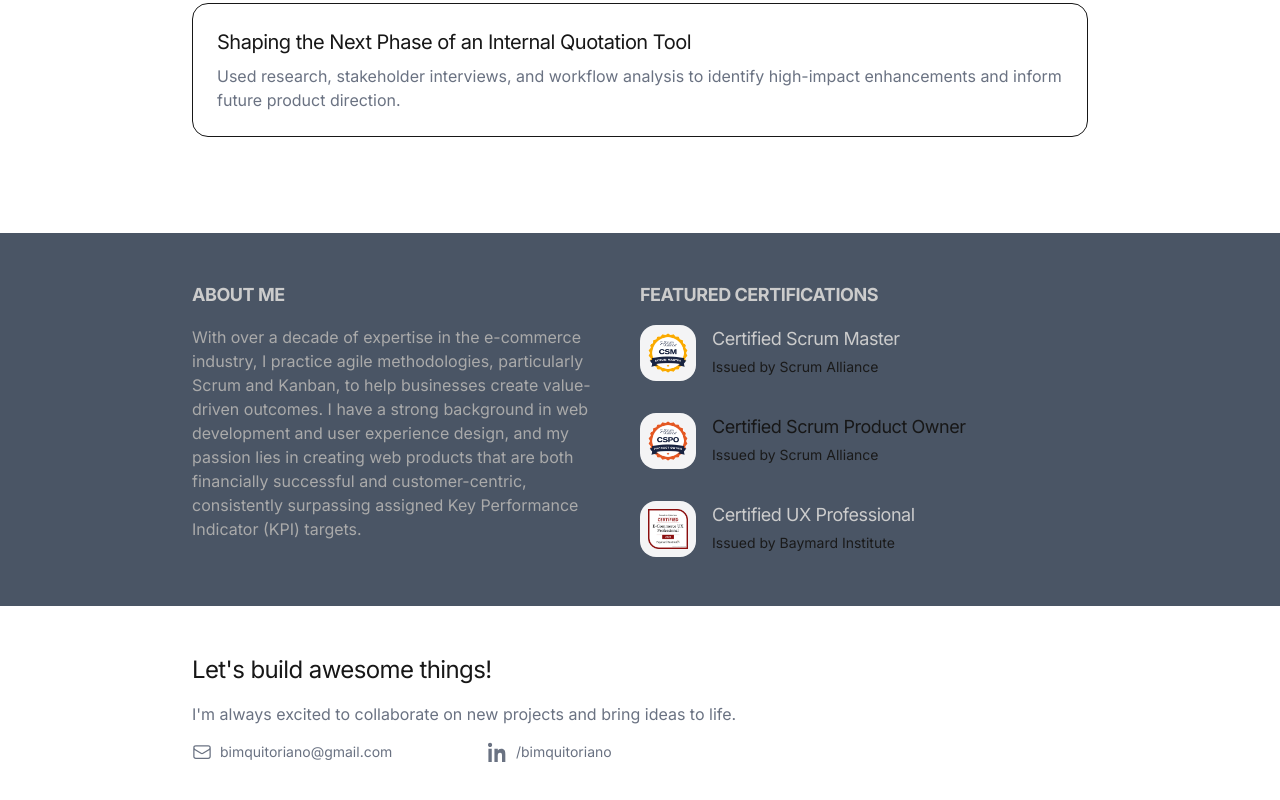
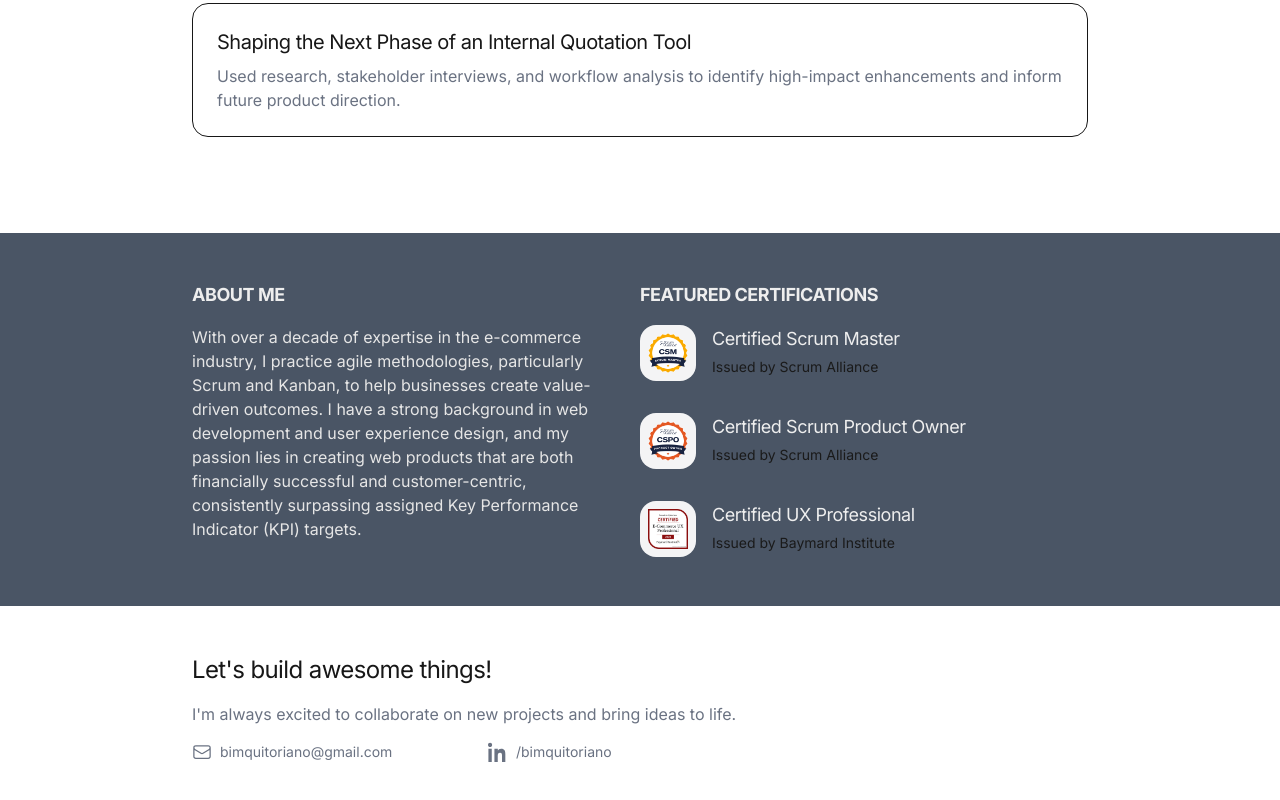
Before and after one commit to bernadetteq/portfolio, a Next.js app: page / in a window 1280 px wide. Shown: the part 949-1749 px from the top of the page. Built offline with nearby package versions, Linux system fonts and the light colour scheme.

Commit message:
new component about us section in footer

```diff
--- a/components/AboutFooterSection.tsx
+++ b/components/AboutFooterSection.tsx
@@ -6,13 +6,13 @@ export default function Footer() {
       <div className="max-w-4xl mx-auto py-12 max-sm:px-6">
         <footer className="flex flex-col sm:flex-row">
             <div className="sm:w-1/4 flex-auto space-y-4 pr-8">
-              <h5 className="text-lg font-bold tracking-tight uppercase text-[#cccccc]">About Me</h5>
-              <p className="max-w-2xl sm:py-0 pb-12 text-[#aaaaaa]">
+              <h5 className="text-lg font-bold tracking-tight uppercase text-[#eeeeee]">About Me</h5>
+              <p className="max-w-2xl sm:py-0 pb-12 text-[#e6e6e6]">
                 With over a decade of expertise in the e-commerce industry, I practice agile methodologies, particularly Scrum and Kanban, to help businesses create value-driven outcomes. I have a strong background in web development and user experience design, and my passion lies in creating web products that are both financially successful and customer-centric, consistently surpassing assigned Key Performance Indicator (KPI) targets.
               </p>
             </div>
               <div className="sm:w-1/2 flex-none sm:mt-5 md:mt-0">
-                <h5 className="text-lg font-bold tracking-tight uppercase text-[#cccccc]">Featured Certifications</h5>
+                <h5 className="text-lg font-bold tracking-tight uppercase text-[#eeeeee]">Featured Certifications</h5>
                 <Link
                   href="https://www.scrumalliance.org/members/1397795"
                   target="_blank"
@@ -52,7 +52,7 @@ export default function Footer() {
                         className="
                           text-lg
                           tracking-tight
-                          text-[#cccccc]
+                          text-[#eeeeee]
                         "
                       >
                         Certified Scrum Master
@@ -114,7 +114,7 @@ export default function Footer() {
                         className="
                           text-lg
                           tracking-tight
-
+                          text-[#eeeeee]
                         "
                       >
                         Certified Scrum Product Owner
@@ -174,7 +174,7 @@ export default function Footer() {
                         className="
                           text-lg
                           tracking-tight
-                          text-[#cccccc]
+                          text-[#eeeeee]
                         "
                       >
                         Certified UX Professional
```
